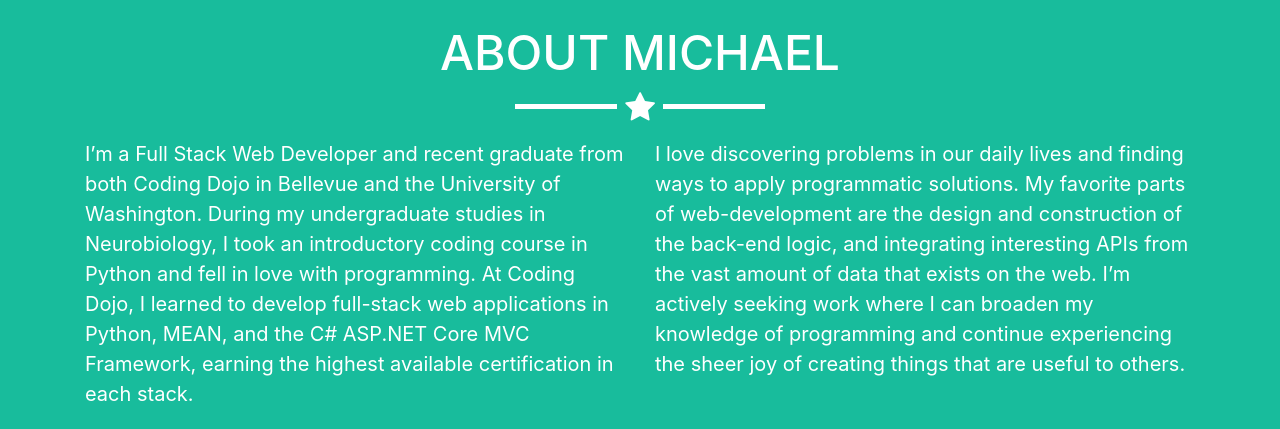
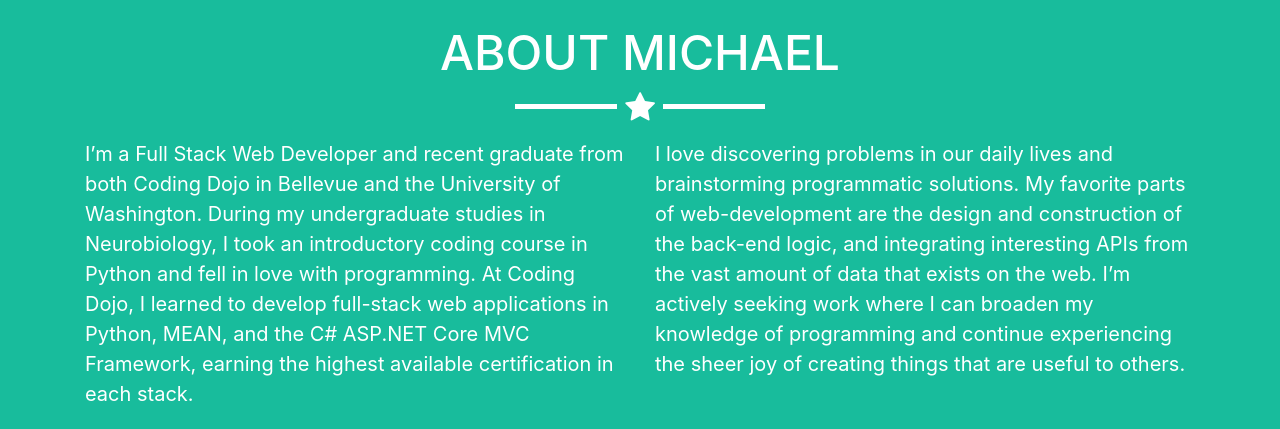
Before and after one commit to mtjhartley/mtjhartley.github.io, a website with bundled scripts: page index.html in a window 1280 px wide. Shown: the part 1540-1969 px from the top of the page. Built offline with nearby package versions, Linux system fonts and the light colour scheme.

Commit message:
edited about me

```diff
--- a/index.html
+++ b/index.html
@@ -126,7 +126,7 @@
             </p>
           </div>
           <div class="col-lg-6 mr-auto">
-            <p>I love discovering problems in our daily lives and finding ways to apply programmatic solutions. My favorite parts of web-development are the design and construction of the back-end logic, and integrating interesting APIs from the vast amount of data that exists on the web. I’m actively seeking work where I can broaden my knowledge of programming and continue experiencing the sheer joy of creating things that are useful to others.
+            <p>I love discovering problems in our daily lives and brainstorming programmatic solutions. My favorite parts of web-development are the design and construction of the back-end logic, and integrating interesting APIs from the vast amount of data that exists on the web. I’m actively seeking work where I can broaden my knowledge of programming and continue experiencing the sheer joy of creating things that are useful to others.
             </p>
           </div>
         </div>
```
